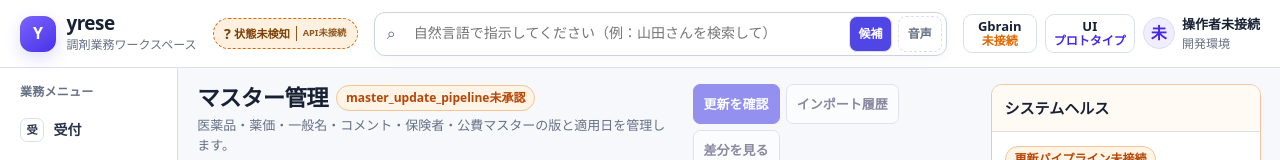
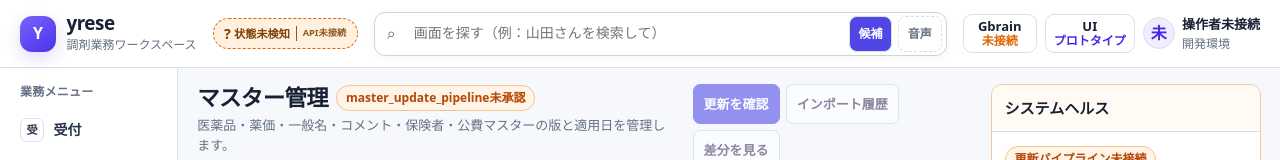
Before and after one commit to yusuketakuma/yrese, a Next.js app in the folder apps/web/: page /masters in a window 1280 px wide. Shown: the top 160 px of the page. Built offline with nearby package versions, Linux system fonts and the light colour scheme.

Commit message:
feat(ui): add keyboard-first safe command access

```diff
--- a/apps/web/app/components/operator-command-bar.tsx
+++ b/apps/web/app/components/operator-command-bar.tsx
@@ -1,7 +1,14 @@
 "use client";
 
 import Link from "next/link";
-import { type ChangeEvent, type FormEvent, useMemo, useState } from "react";
+import {
+  type ChangeEvent,
+  type FormEvent,
+  useEffect,
+  useMemo,
+  useRef,
+  useState,
+} from "react";
 
 interface CommandIntent {
   readonly label: string;
@@ -68,6 +75,16 @@ export function resolveOperatorIntent(command: string): CommandIntent | null {
   return best?.intent ?? null;
 }
 
+function isTextEntryTarget(target: EventTarget | null): boolean {
+  if (!(target instanceof HTMLElement)) return false;
+  return (
+    target.isContentEditable ||
+    target.tagName === "INPUT" ||
+    target.tagName === "TEXTAREA" ||
+    target.tagName === "SELECT"
+  );
+}
+
 /**
  * 自然言語は画面候補の提示だけに使い、患者・処方・会計・請求データを変更しない。
  * ブラウザ組込み音声認識は処理先・保持・リージョンを保証できないため、承認済みの
@@ -76,7 +93,29 @@ export function resolveOperatorIntent(command: string): CommandIntent | null {
 export function OperatorCommandBar() {
   const [command, setCommand] = useState("");
   const [submittedCommand, setSubmittedCommand] = useState("");
+  const inputRef = useRef<HTMLInputElement>(null);
   const intent = useMemo(() => resolveOperatorIntent(submittedCommand), [submittedCommand]);
+
+  useEffect(() => {
+    function handleShortcut(event: KeyboardEvent) {
+      const commandShortcut =
+        (event.ctrlKey || event.metaKey) && event.key.toLowerCase() === "k";
+      const slashShortcut = event.key === "/" && !isTextEntryTarget(event.target);
+      if (commandShortcut || slashShortcut) {
+        event.preventDefault();
+        inputRef.current?.focus();
+        inputRef.current?.select();
+        return;
+      }
+      if (event.key === "Escape" && document.activeElement === inputRef.current) {
+        setSubmittedCommand("");
+        inputRef.current?.blur();
+      }
+    }
+
+    document.addEventListener("keydown", handleShortcut);
+    return () => document.removeEventListener("keydown", handleShortcut);
+  }, []);
 
   function submit(event: FormEvent) {
     event.preventDefault();
@@ -85,7 +124,7 @@ export function OperatorCommandBar() {
 
   return (
     <section className="operator-command" aria-label="自然言語クイック操作">
-      <form onSubmit={submit} className="operator-command-form">
+      <form onSubmit={submit} className="operator-command-form" role="search">
         <label htmlFor="operator-command-input" className="operator-command-label">
           自然言語で画面を探す
         </label>
@@ -94,12 +133,22 @@ export function OperatorCommandBar() {
             ⌕
           </span>
           <input
+            ref={inputRef}
             id="operator-command-input"
             value={command}
             onChange={(event: ChangeEvent<HTMLInputElement>) => setCommand(event.target.value)}
-            placeholder="自然言語で指示してください（例：山田さんを検索して）"
+            placeholder="画面を探す（例：山田さんを検索して）"
             autoComplete="off"
+            autoCorrect="off"
+            autoCapitalize="none"
+            spellCheck={false}
+            enterKeyHint="search"
+            aria-keyshortcuts="/ Control+K Meta+K"
+            aria-describedby="operator-command-help operator-voice-status"
           />
+          <kbd className="operator-command-shortcut" aria-hidden="true">
+            Ctrl/⌘ K
+          </kbd>
           <button type="submit" className="operator-command-submit">
             候補
           </button>
@@ -113,6 +162,9 @@ export function OperatorCommandBar() {
             音声
           </button>
         </div>
+        <span id="operator-command-help" className="visually-hidden">
+          スラッシュまたはControl K、MacではCommand Kで入力欄へ移動できます。入力は画面候補の提示だけに使用します。
+        </span>
         <span id="operator-voice-status" className="visually-hidden">
           音声入力は、処理先・保持・リージョンを確認した承認済み音声処理境界の接続前のため利用できません。
         </span>
```
